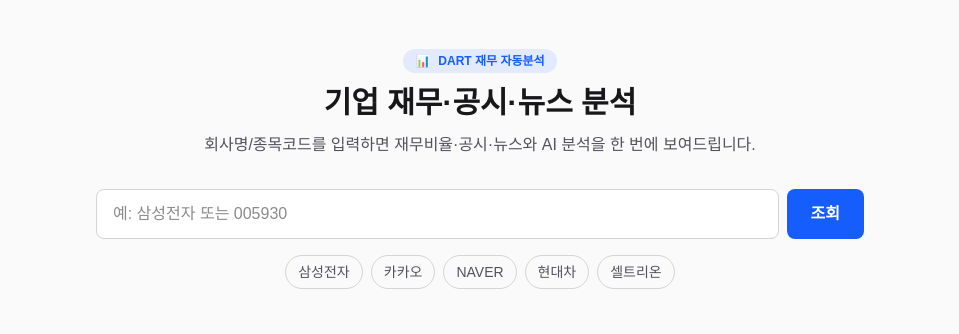
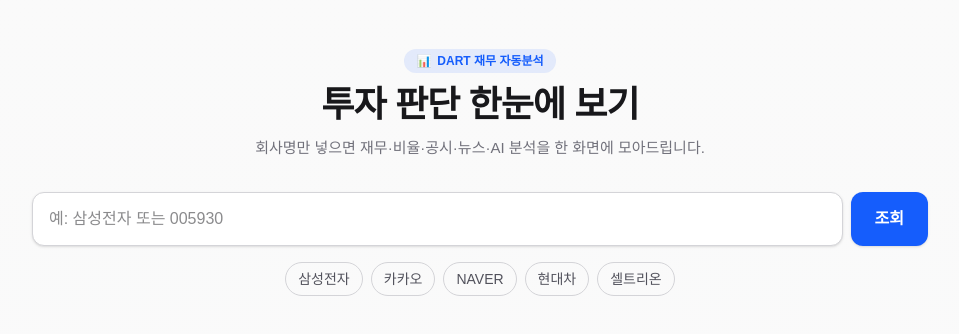
Before and after one commit to AeeunChoi/dart-analyzer, a Next.js app: page / in a window 1280 px wide. Shown: the top 334 px of the page, without its empty margins (160-1119 px from the left). Built offline with nearby package versions, Linux system fonts and the light colour scheme.

Commit message:
디자인: 카드/여백/헤더/탭/검색창 톤 정리 (대시보드 스타일)

```diff
--- a/app/page.tsx
+++ b/app/page.tsx
@@ -249,8 +249,11 @@ function Skeleton() {
 /* ── 섹션 카드 래퍼 ───────────────────── */
 function Card({ title, children }: { title: string; children: React.ReactNode }) {
   return (
-    <section className="rounded-xl border border-zinc-200 bg-white p-5 shadow-sm dark:border-zinc-800 dark:bg-zinc-900">
-      <h3 className="mb-4 text-sm font-semibold text-zinc-500">{title}</h3>
+    <section className="rounded-2xl border border-zinc-200/70 bg-white p-6 shadow-[0_1px_3px_rgba(0,0,0,0.04),0_1px_2px_rgba(0,0,0,0.06)] dark:border-zinc-800 dark:bg-zinc-900 dark:shadow-none">
+      <h3 className="mb-5 flex items-center gap-2 text-[15px] font-bold tracking-tight text-zinc-800 dark:text-zinc-100">
+        <span className="h-4 w-1 rounded-full bg-blue-500" />
+        {title}
+      </h3>
       {children}
     </section>
   );
@@ -365,16 +368,18 @@ export default function Home() {
   const EXAMPLES = ["삼성전자", "카카오", "NAVER", "현대차", "셀트리온"];
 
   return (
-    <main className="min-h-screen bg-zinc-50 px-6 py-12 dark:bg-black">
-      <div className="mx-auto max-w-3xl">
+    <main className="min-h-screen bg-gradient-to-b from-zinc-50 to-zinc-100/50 px-4 py-12 dark:from-black dark:to-zinc-950 sm:px-6">
+      <div className="mx-auto max-w-4xl">
         {/* 헤더 */}
         <header className="text-center">
-          <div className="mb-3 inline-flex items-center gap-2 rounded-full bg-blue-600/10 px-3 py-1 text-xs font-semibold text-blue-600">
+          <div className="mb-3 inline-flex items-center gap-1.5 rounded-full bg-blue-600/10 px-3 py-1 text-xs font-semibold text-blue-600">
             <span>📊</span> DART 재무 자동분석
           </div>
-          <h1 className="text-3xl font-bold text-zinc-900 dark:text-zinc-50">기업 재무·공시·뉴스 분석</h1>
-          <p className="mt-3 text-zinc-600 dark:text-zinc-400">
-            회사명/종목코드를 입력하면 재무비율·공시·뉴스와 AI 분석을 한 번에 보여드립니다.
+          <h1 className="text-3xl font-bold tracking-tight text-zinc-900 dark:text-zinc-50 sm:text-4xl">
+            투자 판단 한눈에 보기
+          </h1>
+          <p className="mt-3 text-[15px] text-zinc-500 dark:text-zinc-400">
+            회사명만 넣으면 재무·비율·공시·뉴스·AI 분석을 한 화면에 모아드립니다.
           </p>
         </header>
 
@@ -397,7 +402,7 @@ export default function Home() {
               onFocus={() => suggestions.length > 0 && setShowSuggest(true)}
               onBlur={() => setTimeout(() => setShowSuggest(false), 150)}
               placeholder="예: 삼성전자 또는 005930"
-              className="w-full rounded-lg border border-zinc-300 bg-white px-4 py-3 text-zinc-900 outline-none focus:border-blue-500 dark:border-zinc-700 dark:bg-zinc-900 dark:text-zinc-50"
+              className="w-full rounded-xl border border-zinc-300 bg-white px-4 py-3.5 text-zinc-900 shadow-sm outline-none transition-colors focus:border-blue-500 focus:ring-2 focus:ring-blue-500/20 dark:border-zinc-700 dark:bg-zinc-900 dark:text-zinc-50"
             />
             {showSuggest && suggestions.length > 0 && (
               <ul className="absolute z-10 mt-1 w-full overflow-hidden rounded-lg border border-zinc-200 bg-white shadow-lg dark:border-zinc-700 dark:bg-zinc-900">
@@ -420,7 +425,7 @@ export default function Home() {
           <button
             type="submit"
             disabled={loading}
-            className="rounded-lg bg-blue-600 px-6 py-3 font-semibold text-white transition-colors hover:bg-blue-700 disabled:opacity-50"
+            className="rounded-xl bg-blue-600 px-6 py-3.5 font-semibold text-white shadow-sm transition-colors hover:bg-blue-700 disabled:opacity-50"
           >
             {loading ? "조회중…" : "조회"}
           </button>
@@ -455,28 +460,33 @@ export default function Home() {
         {result?.corp && years.length > 0 && (
           <div className="mt-8">
             {/* 회사 헤더 */}
-            <div className="mb-5 flex items-baseline justify-between">
-              <h2 className="text-2xl font-bold text-zinc-900 dark:text-zinc-50">
-                {result.corp.corp_name}
-                {result.corp.stock_code && (
-                  <span className="ml-2 text-sm font-normal text-zinc-500">({result.corp.stock_code})</span>
-                )}
-              </h2>
-              <span className="text-xs text-zinc-500">
-                {latest?.fsDiv === "CFS" ? "연결 기준" : "별도 기준"} · 단위: 억원
+            <div className="mb-5 flex flex-wrap items-center justify-between gap-3 rounded-2xl border border-zinc-200/70 bg-white px-6 py-5 shadow-sm dark:border-zinc-800 dark:bg-zinc-900">
+              <div className="flex items-center gap-3">
+                <div className="flex h-11 w-11 items-center justify-center rounded-xl bg-blue-600/10 text-lg font-bold text-blue-600">
+                  {result.corp.corp_name.slice(0, 1)}
+                </div>
+                <div>
+                  <h2 className="text-xl font-bold text-zinc-900 dark:text-zinc-50">{result.corp.corp_name}</h2>
+                  {result.corp.stock_code && (
+                    <span className="text-sm text-zinc-500">KRX · {result.corp.stock_code}</span>
+                  )}
+                </div>
+              </div>
+              <span className="rounded-full bg-zinc-100 px-3 py-1 text-xs font-medium text-zinc-500 dark:bg-zinc-800">
+                {latest?.fsDiv === "CFS" ? "연결 기준" : "별도 기준"} · 단위 억원
               </span>
             </div>
 
             {/* 탭 바 */}
-            <div className="mb-5 flex gap-1 rounded-lg bg-zinc-100 p-1 dark:bg-zinc-900">
+            <div className="mb-5 flex gap-1 rounded-xl border border-zinc-200/70 bg-white p-1 shadow-sm dark:border-zinc-800 dark:bg-zinc-900">
               {TABS.map((t) => (
                 <button
                   key={t.id}
                   onClick={() => setTab(t.id)}
-                  className={`flex-1 rounded-md px-4 py-2 text-sm font-medium transition-colors ${
+                  className={`flex-1 rounded-lg px-4 py-2.5 text-sm font-semibold transition-all ${
                     tab === t.id
-                      ? "bg-white text-blue-600 shadow-sm dark:bg-zinc-700 dark:text-white"
-                      : "text-zinc-500 hover:text-zinc-800 dark:hover:text-zinc-200"
+                      ? "bg-blue-600 text-white shadow-sm"
+                      : "text-zinc-500 hover:bg-zinc-100 hover:text-zinc-800 dark:hover:bg-zinc-800 dark:hover:text-zinc-200"
                   }`}
                 >
                   {t.label}
@@ -487,7 +497,7 @@ export default function Home() {
             {/* ───── 재무 탭 ───── */}
             {tab === "fin" && (
               <div className="space-y-6">
-                <Card title="① 핵심 재무 숫자">
+                <Card title="핵심 재무 숫자">
                   <div className="overflow-x-auto rounded-lg border border-zinc-200 dark:border-zinc-800">
                     <table className="w-full text-right text-sm">
                       <thead className="bg-zinc-100 dark:bg-zinc-800/60">
@@ -522,7 +532,7 @@ export default function Home() {
                 </Card>
 
                 {prev && (
-                  <Card title={`② 성장성 · ${latest.year} vs ${prev.year} (전년 대비)`}>
+                  <Card title={`성장성 · ${latest.year} vs ${prev.year} (전년 대비)`}>
                     <div className="grid grid-cols-3 gap-3">
                       {GROWTH_ITEMS.map((item) => {
                         const g = growth(latest[item.key] as number | null, prev[item.key] as number | null);
@@ -540,7 +550,7 @@ export default function Home() {
                   </Card>
                 )}
 
-                <Card title="③ 수익성 · 안정성 비율">
+                <Card title="수익성 · 안정성 비율">
                   <div className="overflow-x-auto rounded-lg border border-zinc-200 dark:border-zinc-800">
                     <table className="w-full text-right text-sm">
                       <thead className="bg-zinc-100 dark:bg-zinc-800/60">
@@ -580,7 +590,7 @@ export default function Home() {
             {/* ───── 공시·뉴스 탭 ───── */}
             {tab === "disc" && (
               <div className="space-y-6">
-                <Card title="④ 주요 공시 (최근 3개월)">
+                <Card title="주요 공시 (최근 3개월)">
                   {disclosures.length === 0 ? (
                     <p className="text-sm text-zinc-500">최근 3개월 내 공시를 찾지 못했습니다.</p>
                   ) : (
@@ -614,7 +624,7 @@ export default function Home() {
                   </div>
                 </Card>
 
-                <Card title="⑤ 최근 뉴스 (3개월)">
+                <Card title="최근 뉴스 (3개월)">
                   {news.length === 0 ? (
                     <p className="text-sm text-zinc-500">관련 뉴스를 찾지 못했습니다.</p>
                   ) : (
@@ -647,7 +657,7 @@ export default function Home() {
             {/* ───── AI 분석 탭 ───── */}
             {tab === "ai" && (
               <div className="space-y-6">
-                <Card title="⑥ 한눈에 보기 & 주가 영향">
+                <Card title="한눈에 보기 & 주가 영향">
                   <ul className="space-y-2">
                     {quickRead(years).map((line, i) => (
                       <li key={i} className="flex gap-2 text-sm text-zinc-700 dark:text-zinc-300">
@@ -662,7 +672,7 @@ export default function Home() {
                   </div>
                 </Card>
 
-                <Card title="⑦ AI 심층 분석 프롬프트 (복사용)">
+                <Card title="AI 심층 분석 프롬프트 (복사용)">
                   <p className="mb-3 text-sm text-zinc-600 dark:text-zinc-400">
                     아래 프롬프트를 복사해{" "}
                     <a href="https://claude.ai/new" target="_blank" rel="noopener noreferrer" className="font-medium text-blue-600 underline">
```
